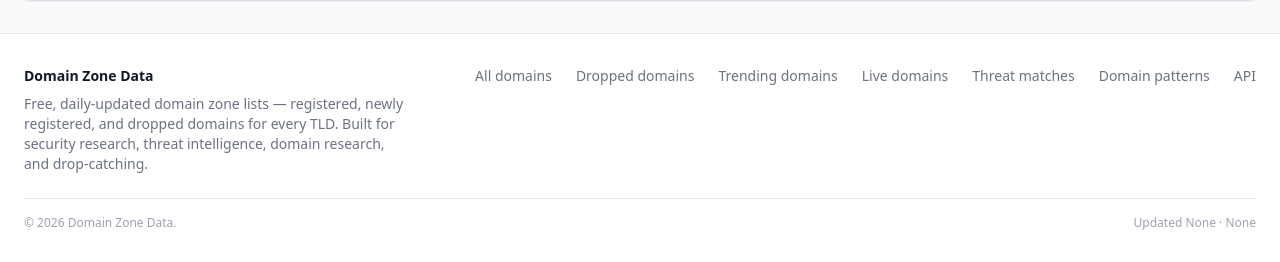
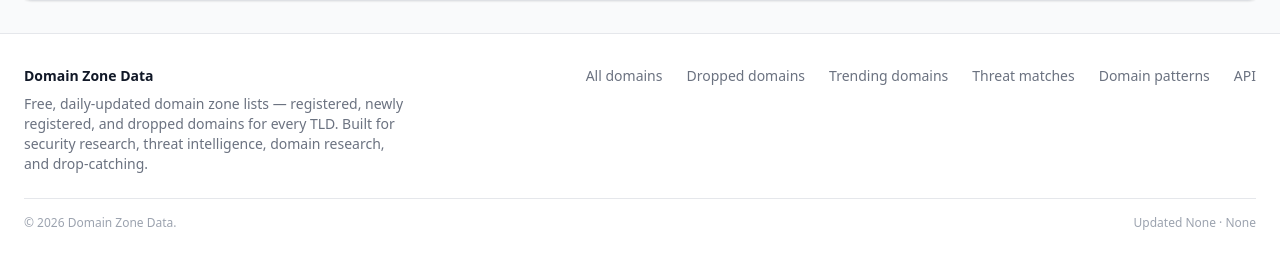
Before and after one commit to stefanpejcic/domain-lists, a Flask app: page / in a window 1280 px wide. Shown: the part 455-717 px from the top of the page. Run offline with Flask 3, Linux system fonts and the light colour scheme; style sheets or scripts are compiled from the project's sources.

Commit message:
Update base.html

```diff
--- a/website/templates/base.html
+++ b/website/templates/base.html
@@ -274,7 +274,6 @@
                     <a href="{{ url_for('index') }}" class="hover:text-gray-900">All domains</a>
                     <a href="{{ url_for('dropped') }}" class="hover:text-gray-900">Dropped domains</a>
                     <a href="{{ url_for('trending') }}" class="hover:text-gray-900">Trending domains</a>
-                    <a href="{{ url_for('live') }}" class="hover:text-gray-900">Live domains</a>
                     <a href="{{ url_for('threats') }}" class="hover:text-gray-900">Threat matches</a>
                     <a href="{{ url_for('pattern_availability') }}" class="hover:text-gray-900">Domain patterns</a>
                     <a href="{{ url_for('api_index') }}" class="hover:text-gray-900">API</a>
```
